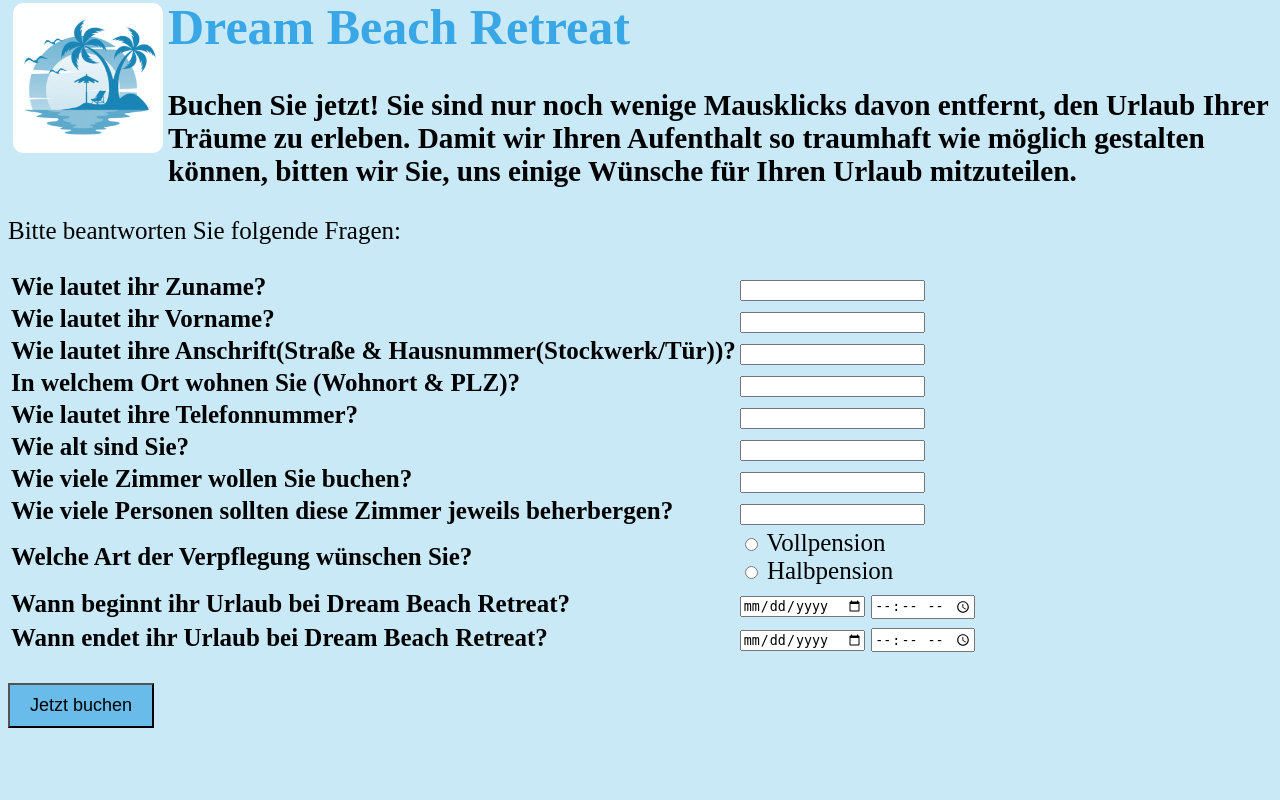
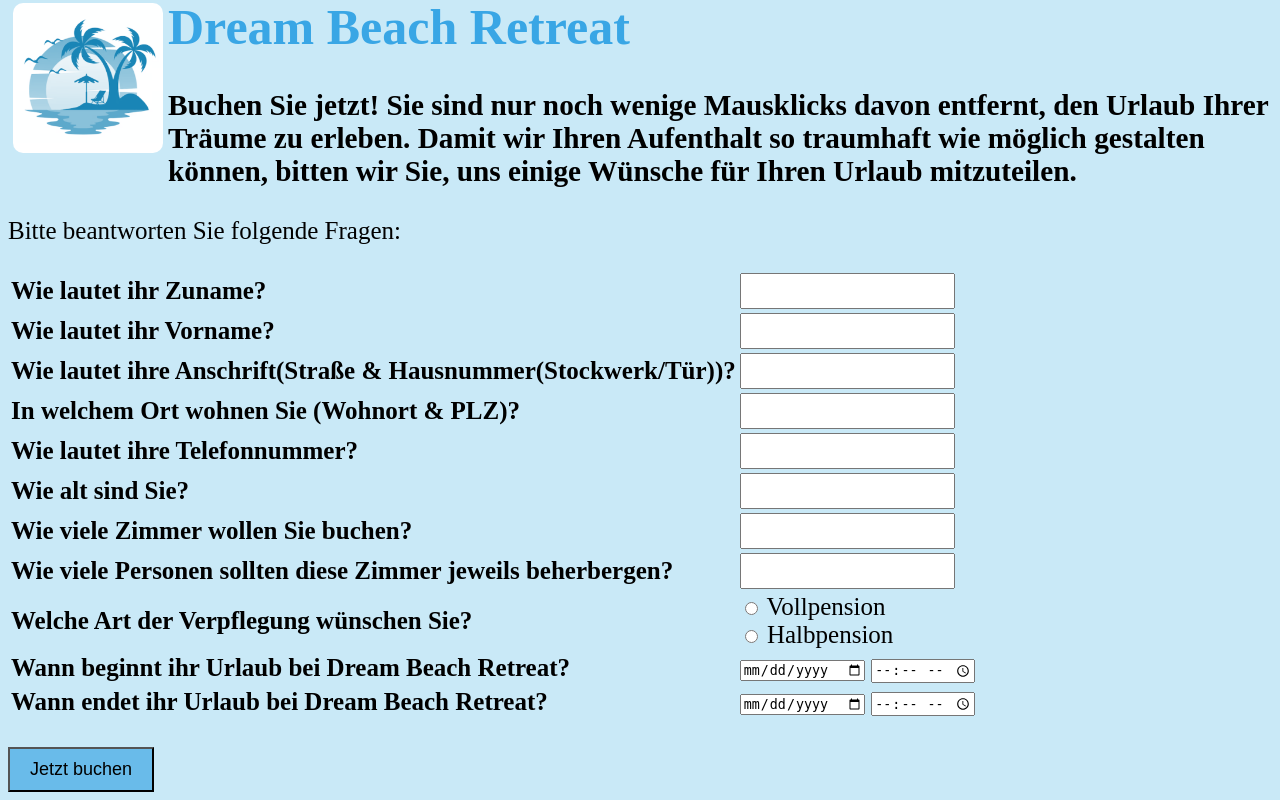
Before and after one commit to LucieSchmid/DreamBeachRetreat, a PHP site: page /buchung.php in a window 1280 px wide. Shown: the part 36-836 px from the top of the page. Before the commit the page ends 764 px from the top, so only its background shows below. Run offline with PHP 8.4, Linux system fonts and the light colour scheme; the visitor is signed in with stand-in values (Sample User, id 1).

Commit message:
sgadfgsdfg

```diff
--- a/buchung.php
+++ b/buchung.php
@@ -93,38 +93,38 @@ session_start();
                         <table>
                             <tr>
                                 <td><label for="nachname"> Wie lautet ihr Zuname? </label></td>
-                                <td><input type="text" id="nachname" name="nachname" value="<?php if (!empty($nachname)) {
+                                <td><input type="text" id="nachname"  class="larger-input"  name="nachname" value="<?php if (!empty($nachname)) {
                                                                                                 echo "$nachname";
                                                                                             } ?>" required></td>
 
                             </tr>
                             <tr>
                                 <td><label for="vorname">Wie lautet ihr Vorname? </label></td>
-                                <td><input type="text" id="vorname" name="vorname" required></td>
+                                <td><input type="text"  class="larger-input"  id="vorname" name="vorname" required></td>
                             </tr>
                             <tr>
                                 <td><label for="anschrift">Wie lautet ihre Anschrift(Straße & Hausnummer(Stockwerk/Tür))? </label></td>
-                                <td><input type="text" id="anschrift" name="anschrift" required></td>
+                                <td><input type="text"  class="larger-input" id="anschrift" name="anschrift" required></td>
                             </tr>
                             <tr>
                                 <td><label for="ort">In welchem Ort wohnen Sie (Wohnort & PLZ)? </label></td>
-                                <td><input type="text" id="ort" name="ort" required></td>
+                                <td><input type="text"  class="larger-input" id="ort" name="ort" required></td>
                             </tr>
                             <tr>
                                 <td><label for="tel">Wie lautet ihre Telefonnummer? </label></td>
-                                <td><input type="text" id="tel" name="tel" required></td>
+                                <td><input type="text"  class="larger-input" id="tel" name="tel" required></td>
                             </tr>
                             <tr>
                                 <td><label for="alter">Wie alt sind Sie? </label></td>
-                                <td><input type="number" id="alter" name="alter" min="18" required></td>
+                                <td><input type="number"  class="larger-input" id="alter" name="alter" min="18" required></td>
                             </tr>
                             <tr>
                                 <td><label for="zimmerAnz">Wie viele Zimmer wollen Sie buchen? </label></td>
-                                <td><input type="number" id="zimemrAnz" name="zimmerAnz" min="1" required></td>
+                                <td><input type="number"  class="larger-input" id="zimemrAnz" name="zimmerAnz" min="1" required></td>
                             </tr>
                             <tr>
                                 <td><label for="personenAnz">Wie viele Personen sollten diese Zimmer jeweils beherbergen? </label></td>
-                                <td><input type="number" id="personenAnz" name="personenAnz" min="1" required></td>
+                                <td><input type="number"  class="larger-input" id="personenAnz" name="personenAnz" min="1" required></td>
                             </tr>
                             <tr>
                                 <td><label for="verpflegung">Welche Art der Verpflegung wünschen Sie?</label></td>
@@ -135,14 +135,14 @@ session_start();
                             </tr>
                             <tr>
                                 <td><label for="anreise">Wann beginnt ihr Urlaub bei Dream Beach Retreat? </label></td>
-                                <td><input type="date" id="anreise" name="anreiseDatum" required />
+                                <td><input type="date"  id="anreise" name="anreiseDatum" required />
                                     <input type="time" id="anreise" name="anreiseZeit" required />
                                 </td>
                             </tr>
                             <tr>
                                 <td><label for="abreise">Wann endet ihr Urlaub bei Dream Beach Retreat? </label></td>
-                                <td><input type="date" id="abreise" name="abreiseDatum" required />
-                                    <input type="time" id="abreise" name="abreiseZeit" required />
+                                <td><input type="date"  id="abreise" name="abreiseDatum" required />
+                                    <input type="time"  id="abreise" name="abreiseZeit" required />
                                 </td>
                             </tr>
                         </table>
--- a/standf.css
+++ b/standf.css
@@ -32,3 +32,8 @@ p {
     font-size: 18px;
     background-color: rgba(57, 166, 229, 0.668);
 }
+
+.larger-input {
+    height: 30px;
+    font-size: 16px;
+  }
```
Also changed, not shown: login.php (+12 -6 lines), registrieren.php (+15 -8 lines).
